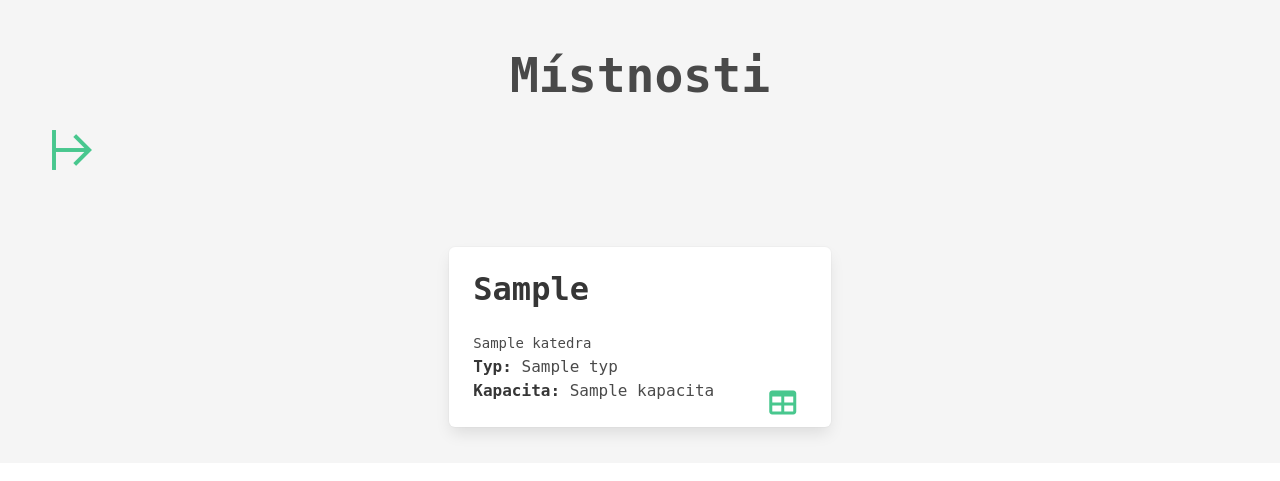
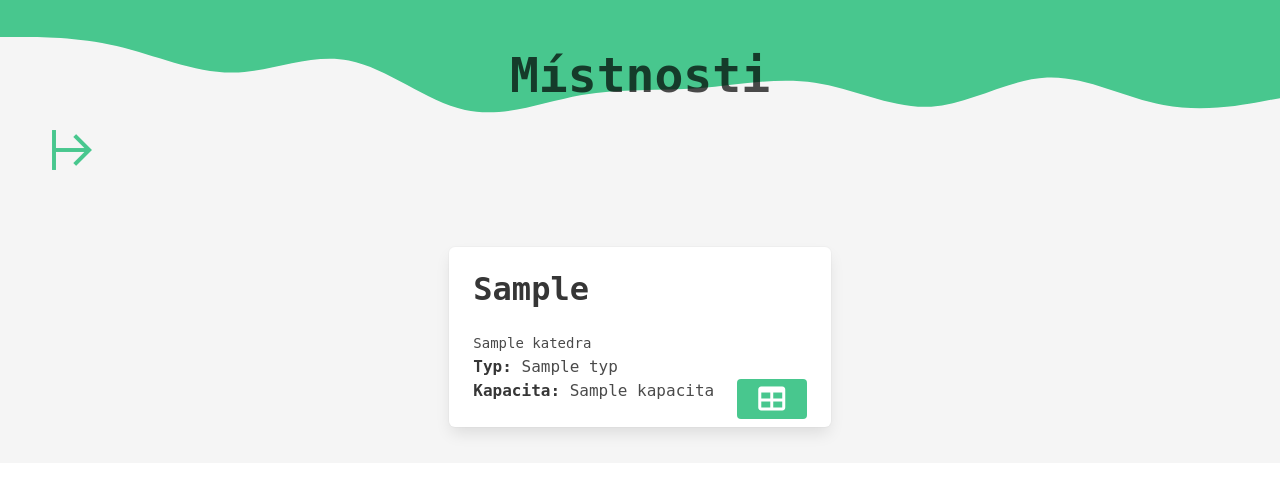
Before and after one commit to MFVS/STAG_mistnosti, a FastAPI app: template app/templates/index.html in a window 1280 px wide. Shown: the top 481 px of the page. Run offline with FastAPI, Linux system fonts and the light colour scheme; the template is opened without the code that fills it: most values are stand-ins (such as "Sample title", 1, 10 or a date in 2020); some libraries are stand-ins or nearby versions.

Commit message:
haikei, schedule button

```diff
--- a/app/routers/ws.py
+++ b/app/routers/ws.py
@@ -31,7 +31,7 @@ def get_schedule(room_id: float, request: Request):
     df = pd.read_csv(StringIO(response.text), sep=";")
 
     df["obsazeni"] = df["obsazeni"].apply(lambda x: int(x) if not pd.isna(x) else "—")
-    df["planObsazeni"] = df["planObsazeni"].apply(lambda x: int(x) if not pd.isna(x) else "—"   )
+    df["planObsazeni"] = df["planObsazeni"].apply(lambda x: int(x) if not pd.isna(x) else "—")
 
     # print(df.head())
 
--- a/app/templates/index.html
+++ b/app/templates/index.html
@@ -35,15 +35,15 @@
     end
   </script>
 
-  <section class="hero is-light">
+  <section class="hero is-light" style="background-image: url('/static/images/wave-haikei.svg');  background-repeat: no-repeat; background-size: 100%;">
     <div class="hero-body">
         <p class="title is-1 has-text-centered">
           Místnosti
         </p>
-        <a class="icon is-large has-text-success" _="on click show_sidebar()">
+        <a class="icon is-large has-text-success"
+           _="on click show_sidebar()">
           <span id="sidebar_button" class="mdi mdi-48px mdi-arrow-expand-right"></span>
         </a>
-
     </div>
   </section>
 
@@ -88,10 +88,11 @@
             <strong>Typ:</strong> {{ room_row['typ'] }}
             <br>
             <strong>Kapacita:</strong> {{ room_row['kapacita'] }}
-            <a class="icon is-large has-text-success is-pulled-right"
-              hx-get="/ws/schedule/{{ room_row['cisloMistnosti'] }}"
-              hx-swap="afterend" hx-trigger="click">
-              <span class="mdi mdi-36px mdi-table"></span></a>
+            <button class="button is-pulled-right is-success"
+              hx-get="/ws/schedule/{{ room_row['cisloMistnosti'] }}" hx-swap="afterend">
+              <span class="mdi mdi-36px mdi-table"></span>
+            </a>
+            </button>
           </div>
         </div>
         {% endfor %}
```
Also changed, not shown: app/static/images/wave-haikei.svg (added).
